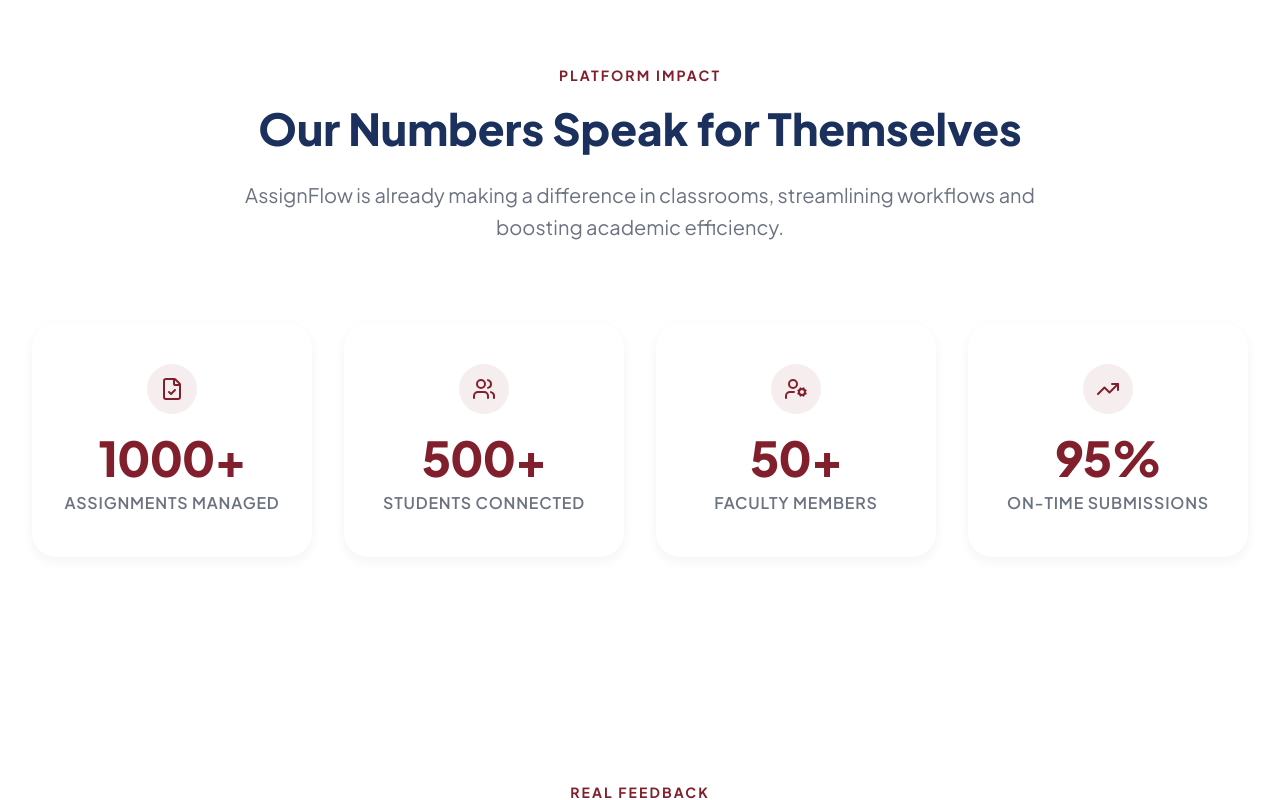
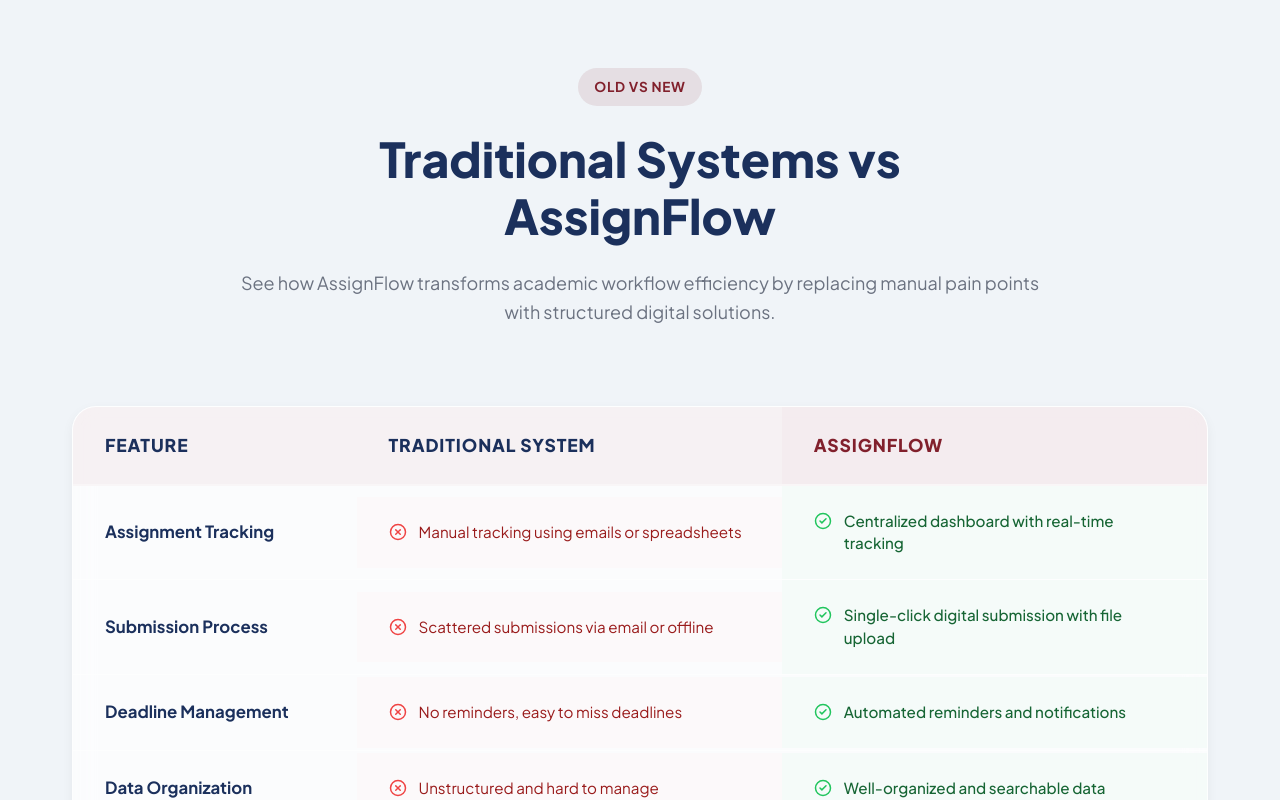
Before and after one commit to Rudrakshsachdev/IILM_AssignFlow, a React (Vite) app in the folder frontend/assignflow/: page / in a window 1280 px wide. Shown: the part 3540-4340 px from the top of the page. Built offline with nearby package versions, Linux system fonts and the light colour scheme; no server answers.

Commit message:
feat: add comparison section to landing page to highlight AssignFlow benefits

```diff
--- /dev/null
+++ b/frontend/assignflow/src/components/landing/ComparisonSection/ComparisonSection.jsx
@@ -0,0 +1,78 @@
+import React from 'react';
+import { motion } from 'framer-motion';
+import ComparisonRow from '../../ui/ComparisonRow/ComparisonRow';
+import styles from './ComparisonSection.module.css';
+
+const comparisonData = [
+  {
+    feature: "Assignment Tracking",
+    traditional: "Manual tracking using emails or spreadsheets",
+    assignflow: "Centralized dashboard with real-time tracking",
+  },
+  {
+    feature: "Submission Process",
+    traditional: "Scattered submissions via email or offline",
+    assignflow: "Single-click digital submission with file upload",
+  },
+  {
+    feature: "Deadline Management",
+    traditional: "No reminders, easy to miss deadlines",
+    assignflow: "Automated reminders and notifications",
+  },
+  {
+    feature: "Data Organization",
+    traditional: "Unstructured and hard to manage",
+    assignflow: "Well-organized and searchable data",
+  },
+  {
+    feature: "Role Management",
+    traditional: "No clear separation of roles",
+    assignflow: "Dedicated dashboards for students, faculty, and admin",
+  },
+  {
+    feature: "Accessibility",
+    traditional: "Limited access and visibility",
+    assignflow: "Accessible anytime with secure login",
+  },
+];
+
+const ComparisonSection = () => {
+  return (
+    <section className={styles.section} id="comparison">
+      <div className={styles.container}>
+        <motion.div
+          className={styles.header}
+          initial={{ opacity: 0, y: 20 }}
+          whileInView={{ opacity: 1, y: 0 }}
+          viewport={{ once: true }}
+          transition={{ duration: 0.6 }}
+        >
+          <span className={styles.label}>Old vs New</span>
+          <h2 className={styles.title}>Traditional Systems vs AssignFlow</h2>
+          <p className={styles.subtitle}>
+            See how AssignFlow transforms academic workflow efficiency by replacing manual pain points with structured digital solutions.
+          </p>
+        </motion.div>
+
+        <div className={styles.tableWrapper}>
+          <div className={styles.tableHeader}>
+            <div className={styles.headerCell}>Feature</div>
+            <div className={styles.headerCell}>Traditional System</div>
+            <div className={`${styles.headerCell} ${styles.highlight}`}>AssignFlow</div>
+          </div>
+          <div className={styles.tableBody}>
+            {comparisonData.map((data, index) => (
+              <ComparisonRow
+                key={index}
+                index={index}
+                {...data}
+              />
+            ))}
+          </div>
+        </div>
+      </div>
+    </section>
+  );
+};
+
+export default ComparisonSection;
--- /dev/null
+++ b/frontend/assignflow/src/components/landing/ComparisonSection/ComparisonSection.module.css
@@ -0,0 +1,108 @@
+.section {
+  padding: 100px 0;
+  position: relative;
+  background-color: var(--bg-color);
+}
+
+.container {
+  max-width: 1200px;
+  margin: 0 auto;
+  padding: 0 2rem;
+}
+
+.header {
+  text-align: center;
+  margin-bottom: 5rem;
+  max-width: 800px;
+  margin-left: auto;
+  margin-right: auto;
+}
+
+.label {
+  display: inline-block;
+  padding: 0.5rem 1rem;
+  background: rgba(129, 32, 44, 0.1);
+  color: var(--primary-color);
+  font-weight: 700;
+  font-size: 0.85rem;
+  border-radius: 999px;
+  margin-bottom: 1.5rem;
+  letter-spacing: 0.05em;
+  text-transform: uppercase;
+}
+
+.title {
+  font-size: clamp(2rem, 5vw, 3rem);
+  font-weight: 800;
+  color: var(--secondary-color);
+  margin-bottom: 1.5rem;
+  line-height: 1.2;
+}
+
+.subtitle {
+  font-size: 1.125rem;
+  color: var(--text-muted);
+  line-height: 1.6;
+}
+
+.tableWrapper {
+  background: var(--glass-bg);
+  backdrop-filter: blur(12px);
+  border: 1px solid var(--glass-border);
+  border-radius: 24px;
+  overflow: hidden;
+  box-shadow: var(--shadow-sm);
+}
+
+.tableHeader {
+  display: grid;
+  grid-template-columns: 1fr 1.5fr 1.5fr;
+  background: rgba(129, 32, 44, 0.05);
+  border-bottom: 2px solid var(--glass-border);
+}
+
+.headerCell {
+  padding: 1.5rem 2rem;
+  font-weight: 800;
+  font-size: 1.1rem;
+  color: var(--secondary-color);
+  text-transform: uppercase;
+  letter-spacing: 0.05em;
+}
+
+.highlight {
+  color: var(--primary-color);
+  background: rgba(129, 32, 44, 0.02);
+}
+
+@media (max-width: 992px) {
+  .tableHeader {
+    grid-template-columns: 1fr 1.25fr 1.25fr;
+  }
+}
+
+@media (max-width: 768px) {
+  .tableWrapper {
+    background: transparent;
+    border: none;
+    backdrop-filter: none;
+    box-shadow: none;
+    overflow: visible;
+  }
+
+  .tableHeader {
+    display: none;
+  }
+
+  .section {
+    padding: 60px 0;
+  }
+
+  .header {
+    margin-bottom: 3rem;
+  }
+
+  .title {
+    font-size: 2.25rem;
+  }
+}
--- /dev/null
+++ b/frontend/assignflow/src/components/ui/ComparisonRow/ComparisonRow.jsx
@@ -0,0 +1,38 @@
+import React from 'react';
+import { motion } from 'framer-motion';
+import { XCircle, CheckCircle2 } from 'lucide-react';
+import styles from './ComparisonRow.module.css';
+
+const ComparisonRow = ({ feature, traditional, assignflow, index }) => {
+  return (
+    <motion.div
+      className={styles.row}
+      initial={{ opacity: 0, x: -20 }}
+      whileInView={{ opacity: 1, x: 0 }}
+      viewport={{ once: true }}
+      transition={{ delay: index * 0.1, duration: 0.5 }}
+    >
+      <div className={styles.featureColumn}>
+        <span className={styles.featureTitle}>{feature}</span>
+      </div>
+
+      <div className={styles.traditionalColumn}>
+        <div className={styles.mobileLabel}>Traditional System</div>
+        <div className={styles.content}>
+          <XCircle className={styles.errorIcon} size={18} />
+          <p>{traditional}</p>
+        </div>
+      </div>
+
+      <div className={styles.assignflowColumn}>
+        <div className={styles.mobileLabel}>AssignFlow</div>
+        <div className={styles.content}>
+          <CheckCircle2 className={styles.successIcon} size={18} />
+          <p>{assignflow}</p>
+        </div>
+      </div>
+    </motion.div>
+  );
+};
+
+export default ComparisonRow;
--- /dev/null
+++ b/frontend/assignflow/src/components/ui/ComparisonRow/ComparisonRow.module.css
@@ -0,0 +1,140 @@
+.row {
+  display: grid;
+  grid-template-columns: 1fr 1.5fr 1.5fr;
+  align-items: center;
+  border-bottom: 1px solid var(--glass-border);
+  transition: var(--transition);
+  background: transparent;
+}
+
+.row:hover {
+  background: rgba(129, 32, 44, 0.02);
+}
+
+.row:last-child {
+  border-bottom: none;
+}
+
+.featureColumn, .traditionalColumn, .assignflowColumn {
+  padding: 1.5rem 2rem;
+  display: flex;
+  align-items: center;
+  gap: 1rem;
+}
+
+.featureColumn {
+  font-weight: 700;
+  color: var(--secondary-color);
+  font-size: 1.05rem;
+}
+
+.traditionalColumn {
+  background: rgba(239, 68, 68, 0.02);
+  color: #991b1b;
+  font-size: 0.95rem;
+}
+
+.assignflowColumn {
+  background: rgba(34, 197, 94, 0.03);
+  color: #166534;
+  font-weight: 500;
+  font-size: 0.95rem;
+}
+
+.content {
+  display: flex;
+  align-items: flex-start;
+  gap: 0.75rem;
+  line-height: 1.5;
+}
+
+.content p {
+  margin: 0;
+}
+
+.errorIcon {
+  color: #ef4444;
+  flex-shrink: 0;
+  margin-top: 2px;
+}
+
+.successIcon {
+  color: #22c55e;
+  flex-shrink: 0;
+  margin-top: 2px;
+}
+
+.mobileLabel {
+  display: none;
+}
+
+@media (max-width: 992px) {
+  .row {
+    grid-template-columns: 1fr 1.25fr 1.25fr;
+  }
+
+  .featureColumn, .traditionalColumn, .assignflowColumn {
+    padding: 1.25rem 1.5rem;
+  }
+}
+
+@media (max-width: 768px) {
+  .row {
+    display: flex;
+    flex-direction: column;
+    padding: 1.5rem;
+    gap: 1rem;
+    background: var(--glass-bg);
+    border: 1px solid var(--glass-border);
+    border-radius: 16px;
+    margin-bottom: 1.5rem;
+    align-items: stretch;
+  }
+
+  .row:hover {
+    background: var(--glass-bg);
+    transform: translateY(-3px);
+    box-shadow: var(--shadow-sm);
+  }
+
+  .featureColumn, .traditionalColumn, .assignflowColumn {
+    padding: 0;
+    background: transparent;
+  }
+
+  .featureColumn {
+    border-bottom: 1px solid var(--glass-border);
+    padding-bottom: 0.75rem;
+    font-size: 1.1rem;
+  }
+
+  .mobileLabel {
+    display: block;
+    font-size: 0.75rem;
+    font-weight: 800;
+    text-transform: uppercase;
+    letter-spacing: 0.05em;
+    margin-bottom: 0.25rem;
+  }
+
+  .traditionalColumn {
+    color: #ef4444;
+  }
+
+  .assignflowColumn {
+    color: #10b981;
+    background: rgba(16, 185, 129, 0.05);
+    padding: 0.75rem;
+    border-radius: 8px;
+    margin-top: 0.5rem;
+  }
+
+  .content {
+    flex-direction: column;
+    gap: 0.25rem;
+  }
+
+  .errorIcon, .successIcon {
+    display: none;
+  }
+}
--- a/frontend/assignflow/src/pages/Landing/Landing.jsx
+++ b/frontend/assignflow/src/pages/Landing/Landing.jsx
@@ -2,6 +2,7 @@ import Hero from '../../components/Hero/Hero';
 import FeatureSection from '../../components/landing/FeatureSection/FeatureSection';
 import HowItWorksSection from '../../components/landing/HowItWorksSection/HowItWorksSection';
 import WhyChooseUsSection from '../../components/landing/WhyChooseUsSection/WhyChooseUsSection';
+import ComparisonSection from '../../components/landing/ComparisonSection/ComparisonSection';
 import StatsSection from '../../components/landing/StatsSection/StatsSection';
 import TestimonialsSection from '../../components/landing/TestimonialsSection/TestimonialsSection';
 import CTASection from '../../components/landing/CTASection/CTASection';
@@ -15,6 +16,7 @@ const Landing = () => {
         <FeatureSection />
         <HowItWorksSection />
         <WhyChooseUsSection />
+        <ComparisonSection />
         <StatsSection />
         <TestimonialsSection />
         <CTASection />
```
